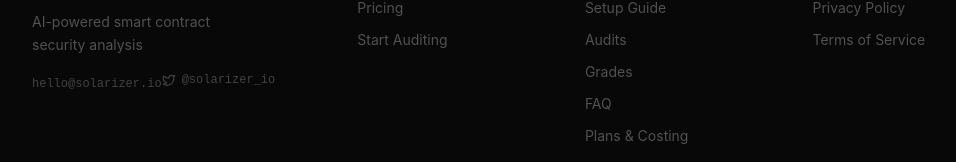
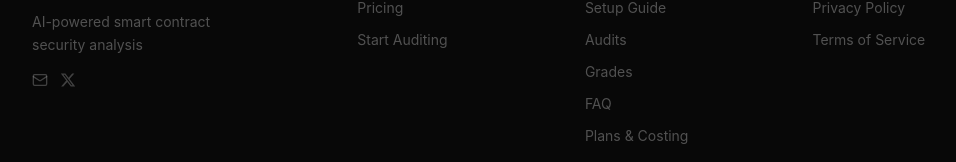
Before and after one commit to solarizer-ai/solarizer-app, a React (Vite) app: page / in a window 1280 px wide. Shown: the part 7509-7671 px from the top of the page, without its empty margins (120-1076 px from the left). Built offline with nearby package versions, Linux system fonts and the light colour scheme; the HTML template or start-up script is replaced by a standard one; a web font is replaced by a local one.

Commit message:
Swap footer mail/X links to icon-only buttons
Replace text links with Mail icon and X (formerly Twitter) brand SVG icon.

Co-Authored-By: Claude Opus 4.6 <noreply@anthropic.com>

```diff
--- a/src/components/Footer.tsx
+++ b/src/components/Footer.tsx
@@ -1,5 +1,5 @@
 import { Link } from "react-router-dom";
-import { Twitter } from "lucide-react";
+import { Mail } from "lucide-react";
 import solarizerLogo from "@/assets/solarizer-logo.png";
 
 const footerLinks = {
@@ -37,21 +37,26 @@ const Footer = () => {
             <p className="text-sm text-muted-foreground/50 max-w-[220px] leading-relaxed">
               AI-powered smart contract security analysis
             </p>
+            <div className="flex items-center gap-3">
               <a
                 href="mailto:hello@solarizer.io"
-              className="text-xs text-muted-foreground/40 hover:text-primary transition-colors font-mono"
+                className="text-muted-foreground/40 hover:text-primary transition-colors"
+                aria-label="Email"
               >
-              hello@solarizer.io
+                <Mail className="w-4 h-4" />
               </a>
               <a
                 href="https://x.com/solarizer_io"
                 target="_blank"
                 rel="noopener noreferrer"
-              className="inline-flex items-center gap-1.5 text-xs text-muted-foreground/40 hover:text-primary transition-colors"
+                className="text-muted-foreground/40 hover:text-primary transition-colors"
+                aria-label="X (Twitter)"
               >
-              <Twitter className="w-3.5 h-3.5" />
-              <span className="font-mono">@solarizer_io</span>
+                <svg viewBox="0 0 24 24" className="w-4 h-4 fill-current" aria-hidden="true">
+                  <path d="M18.244 2.25h3.308l-7.227 8.26 8.502 11.24H16.17l-5.214-6.817L4.99 21.75H1.68l7.73-8.835L1.254 2.25H8.08l4.713 6.231zm-1.161 17.52h1.833L7.084 4.126H5.117z" />
+                </svg>
               </a>
+            </div>
           </div>
 
           {/* Link columns — mobile: 3-col row; desktop: inline with brand */}
```
Lines whose indentation alone changed are shown as unchanged.
